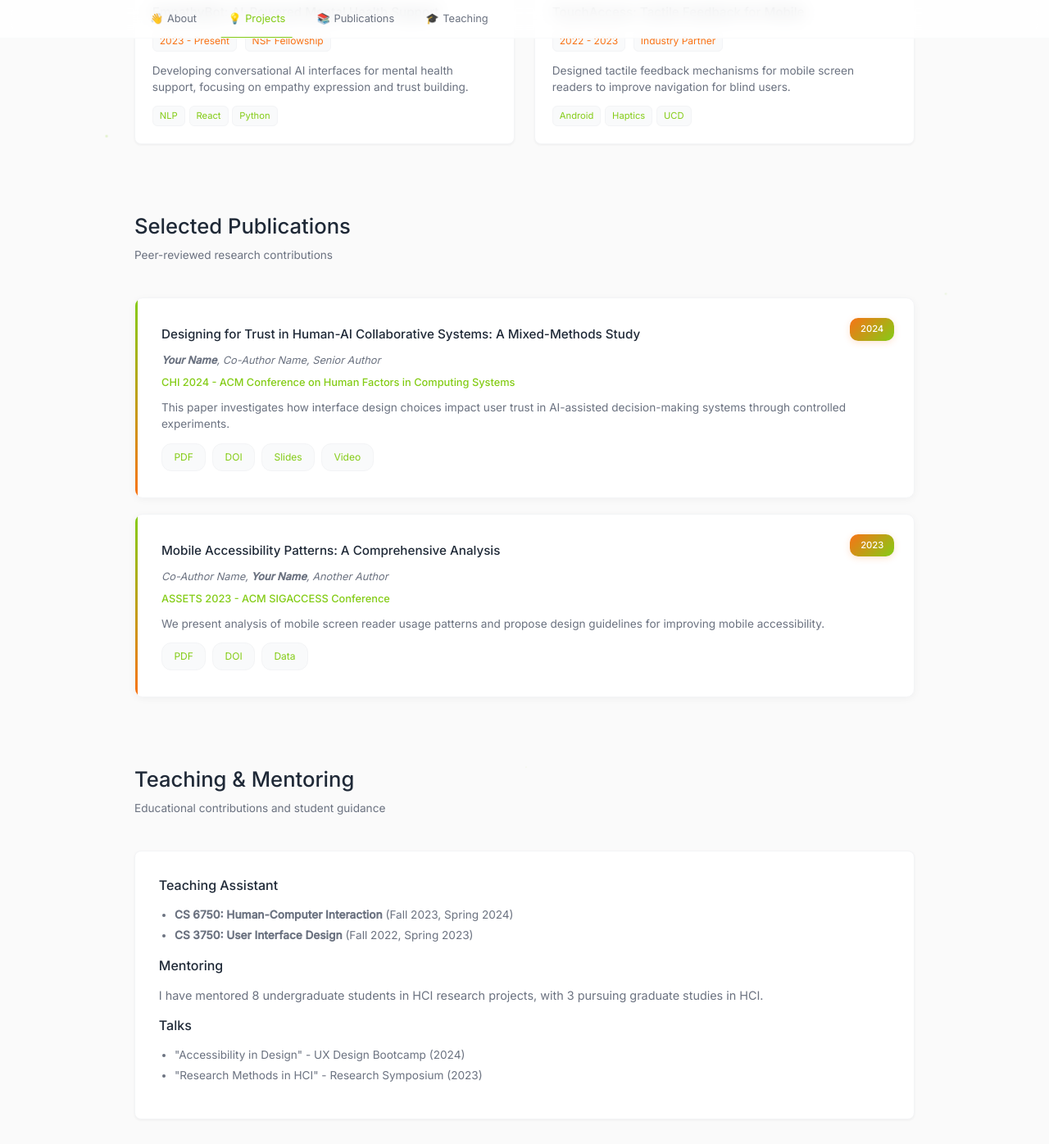
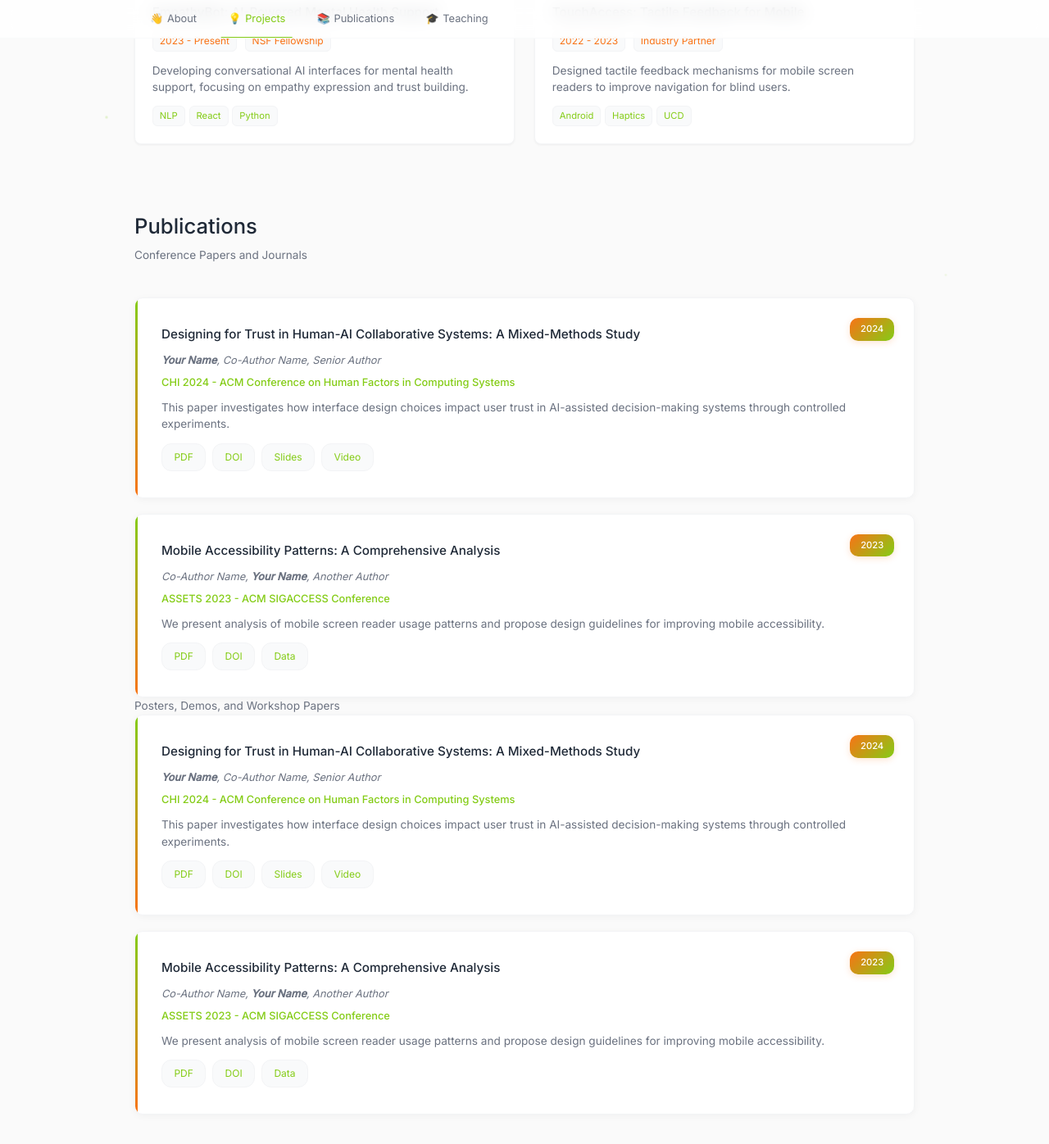
Before and after one commit to julielee16/personal-website, a Jekyll site: the page built from index.md, in a window 1280 px wide and 1400 px high, scrolled down 751 px. Shown: the top 1396 px of the window at 82% size. Built offline with Jekyll 4.4.1, drawn with Linux system fonts in a browser that asks for light colours.

Commit message:
Update default.html

```diff
--- a/_layouts/default.html
+++ b/_layouts/default.html
@@ -160,9 +160,40 @@
         <!-- Publications Section -->
         <section id="publications" class="content-section">
             <div class="section-header">
-                <h3>Selected Publications</h3>
-                <p class="section-subtitle">Peer-reviewed research contributions</p>
+                <h3>Publications</h3>
+                <p class="section-subtitle">Conference Papers and Journals</p>
             </div>
+
+            <div class="publications-grid">
+                <div class="publication">
+                    <div class="publication-year">2024</div>
+                    <h4>Designing for Trust in Human-AI Collaborative Systems: A Mixed-Methods Study</h4>
+                    <div class="authors"><strong>Your Name</strong>, Co-Author Name, Senior Author</div>
+                    <div class="venue">CHI 2024 - ACM Conference on Human Factors in Computing Systems</div>
+                    <p>This paper investigates how interface design choices impact user trust in AI-assisted decision-making systems through controlled experiments.</p>
+                    <div class="publication-links">
+                        <a href="#" target="_blank">PDF</a>
+                        <a href="#" target="_blank">DOI</a>
+                        <a href="#" target="_blank">Slides</a>
+                        <a href="#" target="_blank">Video</a>
+                    </div>
+                </div>
+
+                <div class="publication">
+                    <div class="publication-year">2023</div>
+                    <h4>Mobile Accessibility Patterns: A Comprehensive Analysis</h4>
+                    <div class="authors">Co-Author Name, <strong>Your Name</strong>, Another Author</div>
+                    <div class="venue">ASSETS 2023 - ACM SIGACCESS Conference</div>
+                    <p>We present analysis of mobile screen reader usage patterns and propose design guidelines for improving mobile accessibility.</p>
+                    <div class="publication-links">
+                        <a href="#" target="_blank">PDF</a>
+                        <a href="#" target="_blank">DOI</a>
+                        <a href="#" target="_blank">Data</a>
+                    </div>
+                </div>
+            </div>
+
+            <p class="section-subtitle">Posters, Demos, and Workshop Papers</p>
 
             <div class="publications-grid">
                 <div class="publication">
```
